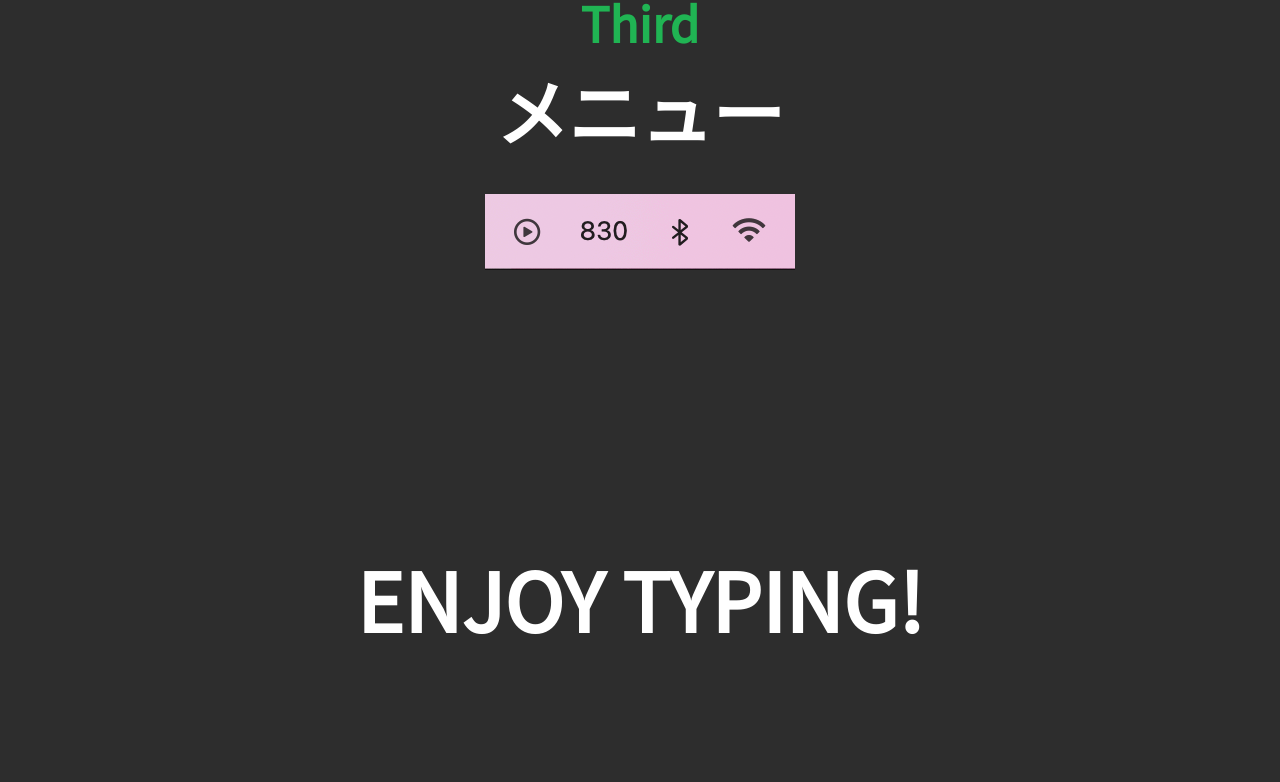
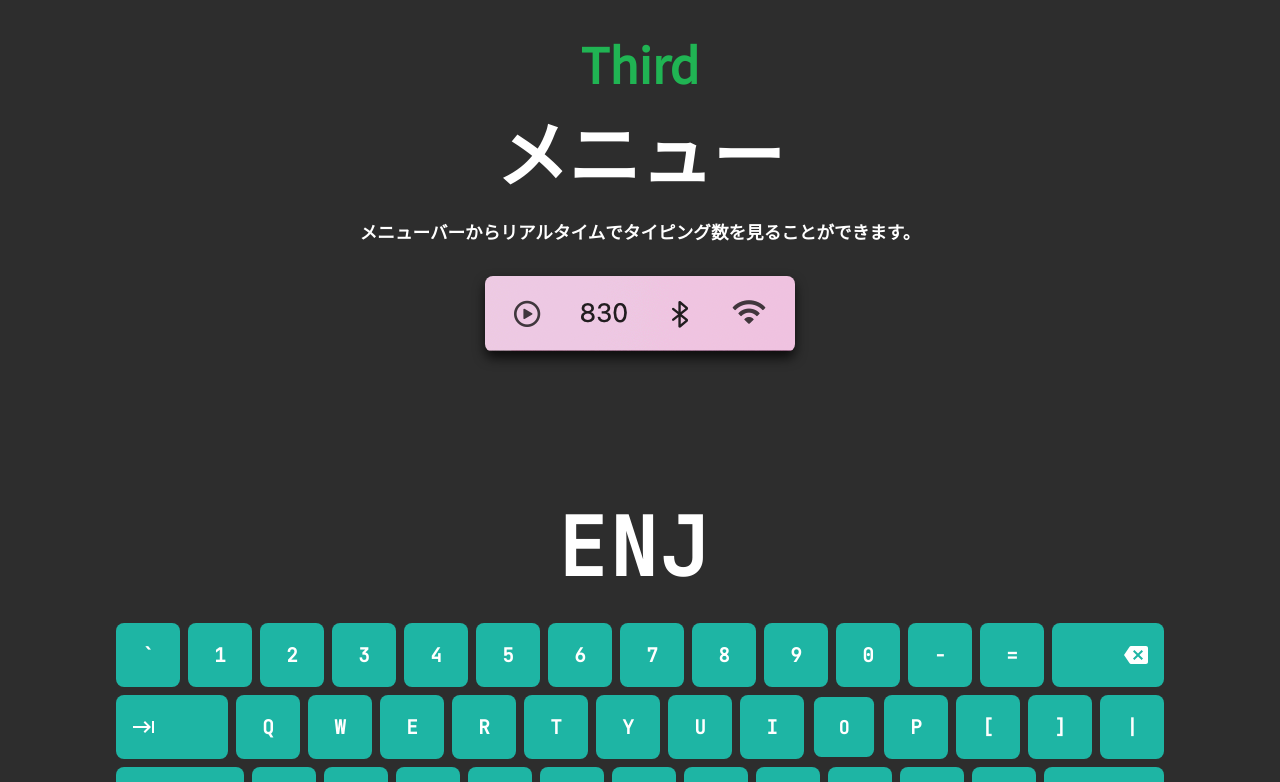
Before and after one commit to nhiroyasu/TypeRunnerDistributionSite, a Vue app: page / in a window 1280 px wide. Shown: the part 1985-2767 px from the top of the page. Built offline with nearby package versions, Linux system fonts and the light colour scheme.

Commit message:
日本語化

```diff
--- a/src/components/ApplicationMessage.vue
+++ b/src/components/ApplicationMessage.vue
@@ -1,6 +1,7 @@
 <script setup lang="ts">
 import { onMounted } from "vue";
 import anime from "animejs";
+import func from "vue-temp/vue-editor-bridge";
 
 let oneShotFlag = false;
 
@@ -11,6 +12,13 @@ onMounted(() => {
     if (container != null) {
       let offsetTop = Math.floor(container.getBoundingClientRect().top);
       if (offsetTop < position && oneShotFlag == false) {
+        startShowingKeyboard();
+      }
+    }
+  });
+});
+
+function startShowingKeyboard() {
   anime({
     targets: ".btm",
     scaleX: [0, 1],
@@ -19,19 +27,146 @@ onMounted(() => {
     delay: anime.stagger(200, { grid: [14, 1], from: "center" }),
     duration: 300,
     easing: "easeOutSine",
+    complete: function (anim) {
+      startEnjoyTypingAnimation();
+    },
   });
   oneShotFlag = true;
+  anime({
+    targets: ".message .bar",
+    duration: 1000,
+    opacity: [0.0, 1.0, 0.0],
+    easing: "steps(1)",
+    loop: true,
+  });
+}
+
+function startEnjoyTypingAnimation() {
+  const inputAnimationTime = 140;
+  const tl = anime.timeline({
+    duration: "ENJOYTYPING!".length * inputAnimationTime,
+    delay: 200,
+    easing: "easeInOutSine",
+  });
+
+  tl.add({
+    targets: ".key-e",
+    duration: inputAnimationTime,
+    scale: [1.0, 0.9, 1.0],
+    complete: function () {
+      setMessageText("E");
+    },
+  });
+  tl.add({
+    targets: ".key-n",
+    duration: inputAnimationTime,
+    scale: [1.0, 0.9, 1.0],
+    complete: function () {
+      setMessageText("EN");
+    },
+  });
+  tl.add({
+    targets: ".key-j",
+    duration: inputAnimationTime,
+    scale: [1.0, 0.9, 1.0],
+    complete: function () {
+      setMessageText("ENJ");
+    },
+  });
+  tl.add({
+    targets: ".key-o",
+    duration: inputAnimationTime,
+    scale: [1.0, 0.9, 1.0],
+    complete: function () {
+      setMessageText("ENJO");
+    },
+  });
+  tl.add({
+    targets: ".key-y",
+    duration: inputAnimationTime,
+    scale: [1.0, 0.9, 1.0],
+    complete: function () {
+      setMessageText("ENJOY ");
+    },
+  });
+  tl.add(
+    {
+      targets: ".key-t",
+      duration: inputAnimationTime,
+      scale: [1.0, 0.9, 1.0],
+      complete: function () {
+        setMessageText("ENJOY T");
+      },
+    },
+    "+=500"
+  );
+  tl.add({
+    targets: ".key-y",
+    duration: inputAnimationTime,
+    scale: [1.0, 0.9, 1.0],
+    complete: function () {
+      setMessageText("ENJOY TY");
+    },
+  });
+  tl.add({
+    targets: ".key-p",
+    duration: inputAnimationTime,
+    scale: [1.0, 0.9, 1.0],
+    complete: function () {
+      setMessageText("ENJOY TYP");
+    },
+  });
+  tl.add({
+    targets: ".key-i",
+    duration: inputAnimationTime,
+    scale: [1.0, 0.9, 1.0],
+    complete: function () {
+      setMessageText("ENJOY TYPI");
+    },
+  });
+  tl.add({
+    targets: ".key-n",
+    duration: inputAnimationTime,
+    scale: [1.0, 0.9, 1.0],
+    complete: function () {
+      setMessageText("ENJOY TYPIN");
+    },
+  });
+  tl.add({
+    targets: ".key-g",
+    duration: inputAnimationTime,
+    scale: [1.0, 0.9, 1.0],
+    complete: function () {
+      setMessageText("ENJOY TYPING");
+    },
+  });
+  tl.add({
+    targets: ".key-1, .shift-right",
+    duration: inputAnimationTime,
+    scale: [1.0, 0.9, 1.0],
+    complete: function () {
+      setMessageText("ENJOY TYPING!");
+    },
+  });
+}
+
+function setMessageText(text: string): void {
+  let dom = document.querySelector(".message .text");
+  if (dom != null) {
+    dom.innerHTML = text;
   }
 }
-  });
-});
 </script>
 
 <template>
+  <div class="message non-selection">
+    <div class="text"></div>
+    <div class="bar"></div>
+  </div>
   <div class="container reveal" id="container">
     <div class="number-line line">
       <div class="btm key">`</div>
-      <div class="btm key">1</div>
+      <div class="btm key key-1">1</div>
       <div class="btm key">2</div>
       <div class="btm key">3</div>
       <div class="btm key">4</div>
@@ -43,52 +178,52 @@ onMounted(() => {
       <div class="btm key">0</div>
       <div class="btm key">-</div>
       <div class="btm key">=</div>
-      <div class="btm delete modify">
+      <div class="btm delete modify right-modify">
         <img src="@/assets/keyboard/backspace.svg" alt="#" />
       </div>
     </div>
 
     <div class="first-line line">
-      <div class="btm tab modify">
+      <div class="btm tab modify left-modify">
         <img src="@/assets/keyboard/tab.svg" alt="#" />
       </div>
       <div class="btm key">Q</div>
       <div class="btm key">W</div>
-      <div class="btm key">E</div>
+      <div class="btm key key-e">E</div>
       <div class="btm key">R</div>
-      <div class="btm key">T</div>
-      <div class="btm key">Y</div>
+      <div class="btm key key-t">T</div>
+      <div class="btm key key-y">Y</div>
       <div class="btm key">U</div>
-      <div class="btm key">I</div>
-      <div class="btm key">O</div>
-      <div class="btm key">P</div>
+      <div class="btm key key-i">I</div>
+      <div class="btm key key-o">O</div>
+      <div class="btm key key-p">P</div>
       <div class="btm key">[</div>
       <div class="btm key">]</div>
       <div class="btm key">|</div>
     </div>
 
     <div class="second-line line">
-      <div class="btm caplock modify">
+      <div class="btm caplock modify left-modify">
         <img src="@/assets/keyboard/capslock.svg" alt="#" />
       </div>
       <div class="btm key">A</div>
       <div class="btm key">S</div>
       <div class="btm key">D</div>
       <div class="btm key">F</div>
-      <div class="btm key">G</div>
+      <div class="btm key key-g">G</div>
       <div class="btm key">H</div>
-      <div class="btm key">J</div>
+      <div class="btm key key-j">J</div>
       <div class="btm key">K</div>
       <div class="btm key">L</div>
       <div class="btm key">;</div>
       <div class="btm key">'</div>
-      <div class="btm enter modify">
+      <div class="btm enter modify right-modify">
         <img src="@/assets/keyboard/return.svg" alt="#" />
       </div>
     </div>
 
     <div class="third-line line">
-      <div class="btm shift shift-left modify">
+      <div class="btm shift shift-left modify left-modify">
         <img src="@/assets/keyboard/shift.svg" alt="#" />
       </div>
       <div class="btm key">Z</div>
@@ -96,12 +231,12 @@ onMounted(() => {
       <div class="btm key">C</div>
       <div class="btm key">V</div>
       <div class="btm key">B</div>
-      <div class="btm key">N</div>
+      <div class="btm key key-n">N</div>
       <div class="btm key">M</div>
       <div class="btm key">,</div>
       <div class="btm key">.</div>
       <div class="btm key">/</div>
-      <div class="btm shift shift-right modify">
+      <div class="btm shift shift-right modify right-modify">
         <img src="@/assets/keyboard/shift.svg" alt="#" />
       </div>
     </div>
@@ -110,14 +245,46 @@ onMounted(() => {
 
 <style lang="scss" scoped>
 @import "@/styles/responsive.scss";
+@import "@/styles/classes.scss";
+@import url("https://fonts.googleapis.com/css2?family=JetBrains+Mono&display=swap");
+
+.message {
+  display: flex;
+  font-weight: bold;
+  font-family: "JetBrains Mono", monospace;
+  margin-top: 128px;
+  letter-spacing: 0.2rem;
+
+  @include if_md_greater {
+    height: 5.1rem;
+    font-size: 5rem;
+  }
+  @include if_md_less {
+    font-size: 2rem;
+  }
+
+  .bar {
+    background: #fff;
+    align-self: stretch;
+    width: 3px;
+    height: auto;
+    margin-left: 8px;
+    opacity: 0;
+  }
+}
 
 .container {
   display: grid;
+  margin-top: 32px;
   width: 100%;
   height: 100%;
   justify-content: center;
   align-content: center;
   gap: 8px;
+  -webkit-perspective: 80vw;
+  perspective: 80vw;
+  transform-origin: 50% 50%;
+  transform-style: preserve-3d;
 
   @include if_md_less {
     display: none;
@@ -136,16 +303,31 @@ onMounted(() => {
 }
 
 .key {
+  color: white;
   width: 64px;
   height: 64px;
   font-weight: bold;
+  font-size: 1.2rem;
+  font-family: "JetBrains Mono", monospace;
 }
 
 .modify {
+  display: flex;
+
   img {
     width: 24px;
     height: 24px;
   }
+}
+
+.left-modify {
+  justify-content: left;
+  padding-left: 16px;
+}
+
+.right-modify {
+  justify-content: right;
+  padding-right: 16px;
 }
 
 .line {
--- a/src/components/InstallButton.vue
+++ b/src/components/InstallButton.vue
@@ -5,7 +5,20 @@
     rel="noopener noreferrer"
     class="install-button"
   >
-    <img src="@/assets/save.svg" alt="#" />
+    <svg
+      xmlns="http://www.w3.org/2000/svg"
+      height="24px"
+      viewBox="0 0 24 24"
+      width="24px"
+      fill="#1eb5a4"
+    >
+      <path d="M0 0h24v24H0V0z" fill="none" />
+      <path
+        id="downalod-icon-path"
+        d="M19 12v7H5v-7H3v7c0 1.1.9 2 2 2h14c1.1 0 2-.9 2-2v-7h-2zm-6 .67l2.59-2.58L17 11.5l-5 5-5-5 1.41-1.41L11 12.67V3h2v9.67z"
+        style="stroke-dashoffset: 10px"
+      />
+    </svg>
     <div>ダウンロード</div>
   </a>
 </template>
@@ -51,7 +64,7 @@ export default defineComponent({
     margin-top: 16px;
   }
 
-  img {
+  svg {
     width: 24px;
     height: 24px;
     margin-right: 8px;
--- a/src/styles/classes.scss
+++ b/src/styles/classes.scss
@@ -1,3 +1,12 @@
 .eng-font {
   font-family: Helvetica, Arial, sans-serif;
 }
+
+.non-selection {
+  user-select: none;
+}
+
+.image-shadow {
+  box-shadow: 0px 6px 12px rgba($color: #000000, $alpha: 0.72);
+  border-radius: 8px;
+}
--- a/src/views/Home.vue
+++ b/src/views/Home.vue
@@ -23,32 +23,34 @@
         <div class="text1 reveal">
           <div class="feature-number">First</div>
           <div class="feature-text">{{ firstContentText }}</div>
+          <div class="feature-description">{{ firstContentDescription }}</div>
         </div>
         <div class="image2 reveal">
-          <img src="@/assets/widget.png" alt="#" />
+          <img class="image-shadow" src="@/assets/widget.png" alt="#" />
         </div>
         <div class="text2 reveal">
           <div class="feature-number">Second</div>
           <div class="feature-text">{{ secondContentText }}</div>
+          <div class="feature-description">{{ secondContentDescription }}</div>
           <div class="app-support-version">{{ widgetSupportVersion }}</div>
         </div>
         <div class="image3 reveal">
-          <img src="@/assets/menu.png" alt="#" />
+          <img class="image-shadow" src="@/assets/menu.png" alt="#" />
         </div>
         <div class="text3 reveal">
           <div class="feature-number">Third</div>
           <div class="feature-text">{{ thirdContentText }}</div>
+          <div class="feature-description">{{ thirdContentDescription }}</div>
         </div>
       </div>
     </div>
-    <div class="message">{{ lastMessage }}</div>
     <application-message class="application-message" />
     <div class="copy-right-group">
       <div class="app">
         <img src="@/assets/logo.png" alt="#" class="icon" />
-        <div class="name">{{ appName }}</div>
+        <div class="name eng-font">{{ appName }}</div>
       </div>
-      <div class="copy-right">© Hiroyasu Niitsuma</div>
+      <div class="copy-right eng-font">© Hiroyasu Niitsuma</div>
     </div>
   </div>
 </template>
@@ -66,8 +68,11 @@ const widgetSupportVersion = "*macOS 12 以降";
 
 const contentMessage = "タイピングを記録しよう！";
 const firstContentText = "ダッシュボード";
+const firstContentDescription = `タイピングの記録をグラフやリストで可視化。\nアプリケーションごとの入力数も確認できます。`;
 const secondContentText = "ウィジェット";
+const secondContentDescription = `通知センターから、タイピング数をチェックできます。`;
 const thirdContentText = "メニュー";
+const thirdContentDescription = `メニューバーからリアルタイムでタイピング数を見ることができます。`;
 
 const lastMessage = "ENJOY TYPING!";
 
@@ -85,6 +90,7 @@ onMounted(() => {
 @import "@/styles/responsive.scss";
 @import "@/styles/color.scss";
 @import "@/styles/classes.scss";
+@import url("https://fonts.googleapis.com/css2?family=JetBrains+Mono&display=swap");
 
 .root {
   display: grid;
@@ -238,6 +244,13 @@ onMounted(() => {
       font-size: 1.5em;
     }
 
+    .feature-description {
+      color: #ffffff;
+      font-size: 1.1rem;
+      white-space: pre;
+      margin-top: 16px;
+    }
+
     .image1 {
       grid-area: feature1-image;
       width: 100%;
@@ -263,6 +276,7 @@ onMounted(() => {
       grid-area: feature2-image;
       @include if_md_greater {
         justify-self: start;
+        align-self: center;
         margin-top: 196px;
       }
       @include if_md_less {
@@ -315,22 +329,6 @@ onMounted(() => {
   }
 }
 
-.application-message {
-  margin: 64px 0px;
-}
-
-.message {
-  font-weight: bold;
-  margin-top: 256px;
-
-  @include if_md_greater {
-    font-size: 5rem;
-  }
-  @include if_md_less {
-    font-size: 2rem;
-  }
-}
-
 .copy-right-group {
   padding-bottom: 32px;
   @include if_md_greater {
```
Lines whose indentation alone changed are shown as unchanged.
